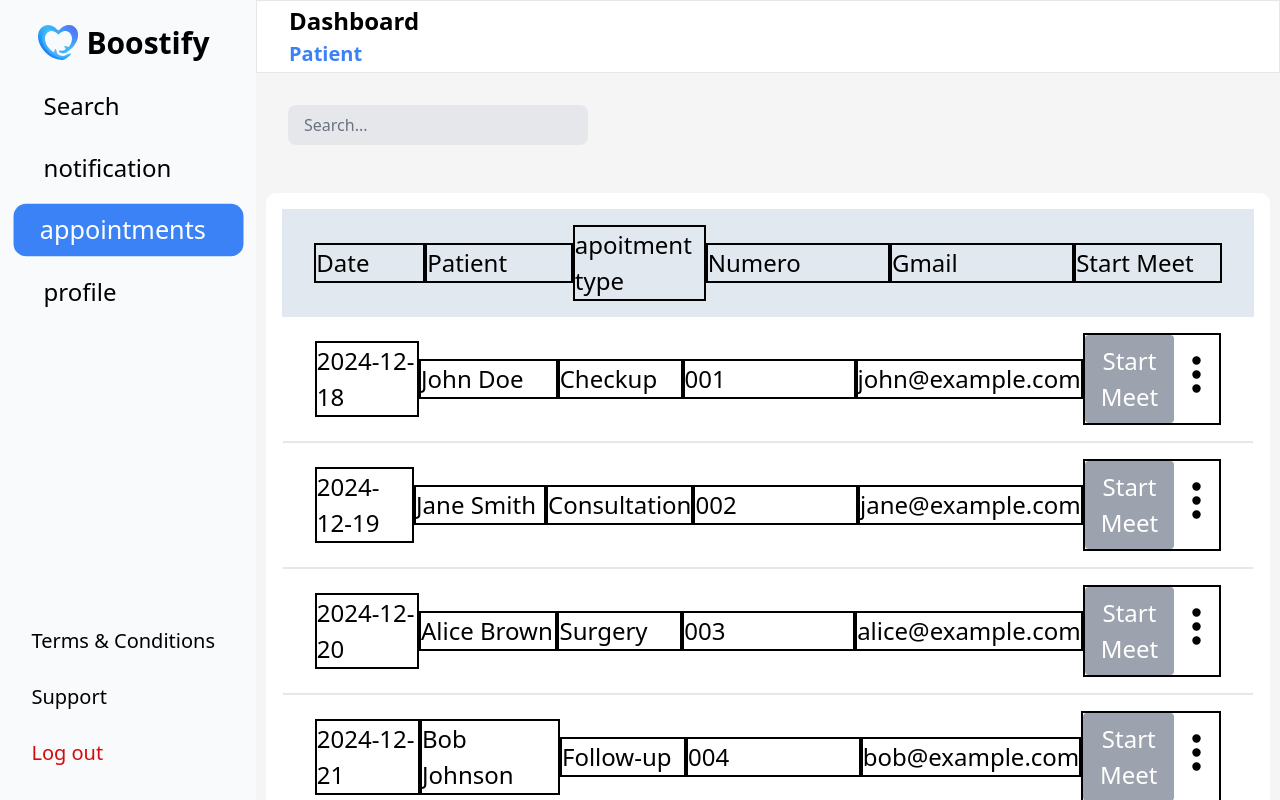
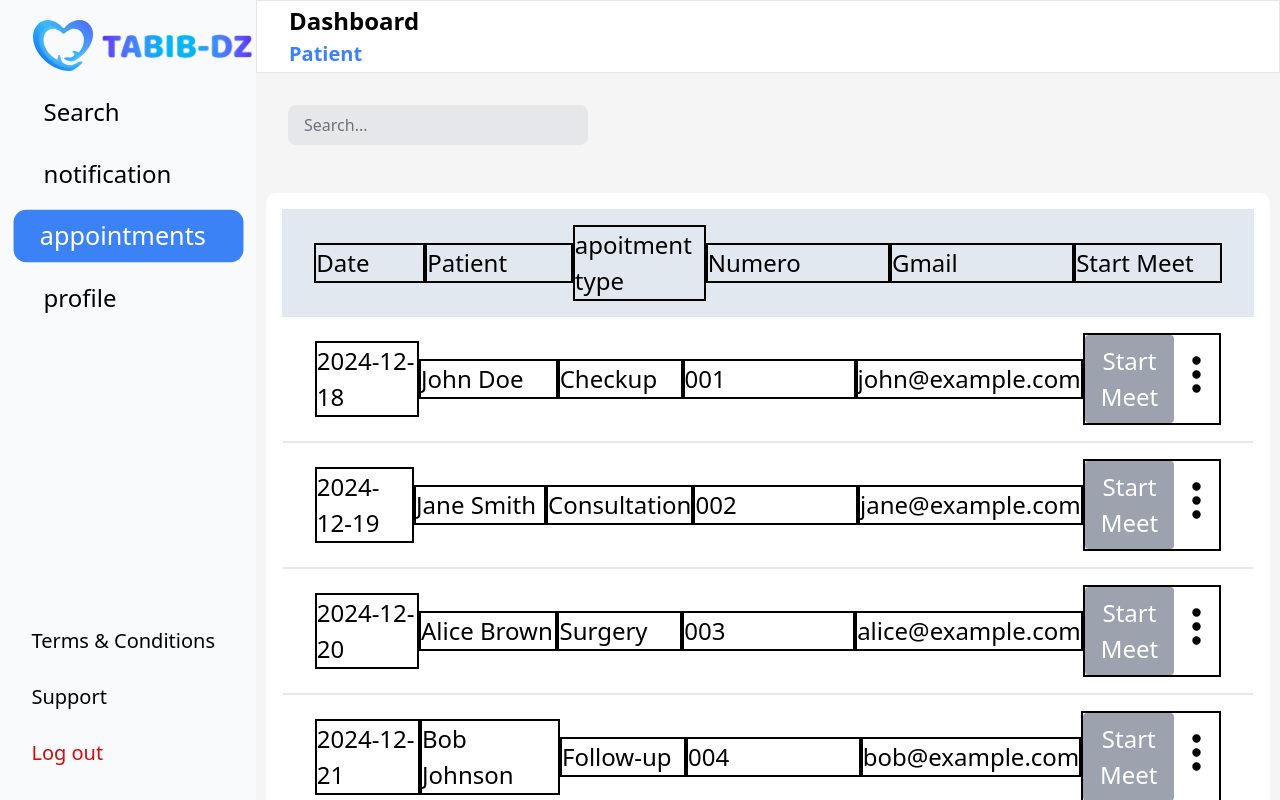
Before and after one commit to bouabca/DZtabib, a Next.js app: page /pages/dashPat/appointments in a window 1280 px wide. Built offline with nearby package versions, Linux system fonts and the light colour scheme.

Commit message:
trying to enhance performance

```diff
--- a/app/pages/dashPat/layout.tsx
+++ b/app/pages/dashPat/layout.tsx
@@ -14,8 +14,22 @@ export default function RootLayout({ children }: { children: React.ReactNode })
           <div className="w-screen   md:w-[20%]  lg:w-[20%] overflow-x-visible   md:overflow-hidden md:overflow-y-scroll flex flex-col   gap-4 md:items-center   py-[20px] bg-slate-50 sidebar">
             {/* Logo */}
             <Link className="md:ml-[15%] gap-2  w-max-[80%]  mr-auto flex justify-center items-center text-[24px] lg:text-[30px] font-bold" href={"/"}>
-              <Image src="/svg/logo.svg" alt="logo" width={40} height={40} priority />
-              Boostify
+            <Image
+                src="/svg/logo.svg"
+                alt="logo"
+                width={60}
+                height={60}
+                priority // Ensures it loads faster (above-the-fold)
+              />
+                    <Image
+
+            src="/png/tabib.png"
+            alt="logo"
+            width={160}
+            height={160}
+            priority // Ensures it loads faster (above-the-fold)
+          />
+
             </Link>
 
             {/* Navigation Tabs */}
--- a/components/Header.jsx
+++ b/components/Header.jsx
@@ -53,16 +53,16 @@ const Header = () => {
 
         {/* Desktop Buttons */}
         <div className="hidden flex-row gap-6 lg:flex lg:items-center">
-  <a href="/pages/auth/signup">
+  <Link href="/pages/auth/signup">
     <button className="relative h-12 w-40 overflow-hidden border border-[#1376F8] text-[#1376F8] shadow-2xl transition-all   rounded-[10px] duration-200 before:absolute before:bottom-0 before:left-0 before:right-0 before:top-0 before:m-auto before:h-0 before:w-0 before:rounded-sm before:bg-[#1376F8] before:duration-300 before:ease-out hover:text-white hover:shadow-[0_4px_20px_#1376F8] hover:before:h-40 hover:before:w-40 hover:before:opacity-100">
-      <span className="relative z-10">Sign Up</span>
+      <span className="relative z-1">Sign Up</span>
     </button>
-  </a>
-  <a href="/pages/auth/login">
+  </Link>
+  <Link href="/pages/auth/login">
     <button className="relative h-12 w-40 overflow-hidden border border-[#1376F8] text-white hover:text-[#1376F8] rounded-[10px]  shadow-2xl transition-all duration-200 before:absolute before:bottom-0 before:left-0 before:right-0 before:top-0 before:m-auto before:h-0 before:w-0 before:rounded-sm bg-[#1376F8]  before:bg-white before:duration-300 before:ease-out  hover:shadow-[0_4px_20px_#1376F8] hover:before:h-40 hover:before:w-40 hover:before:opacity-100">
-      <span className="relative z-10">Log In</span>
+      <span className="relative z-1">Log In</span>
     </button>
-  </a>
+  </Link>
 </div>
 
 
```
